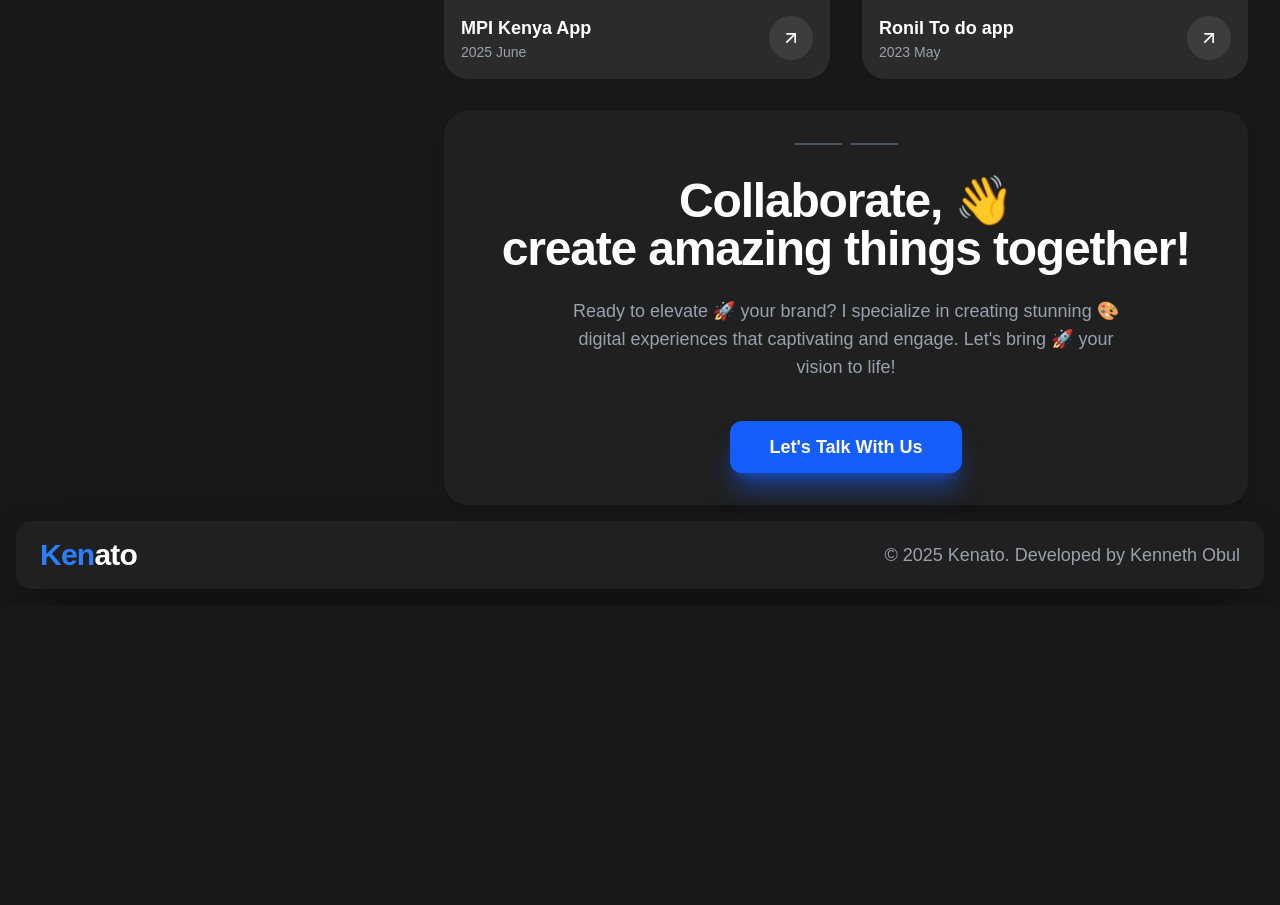
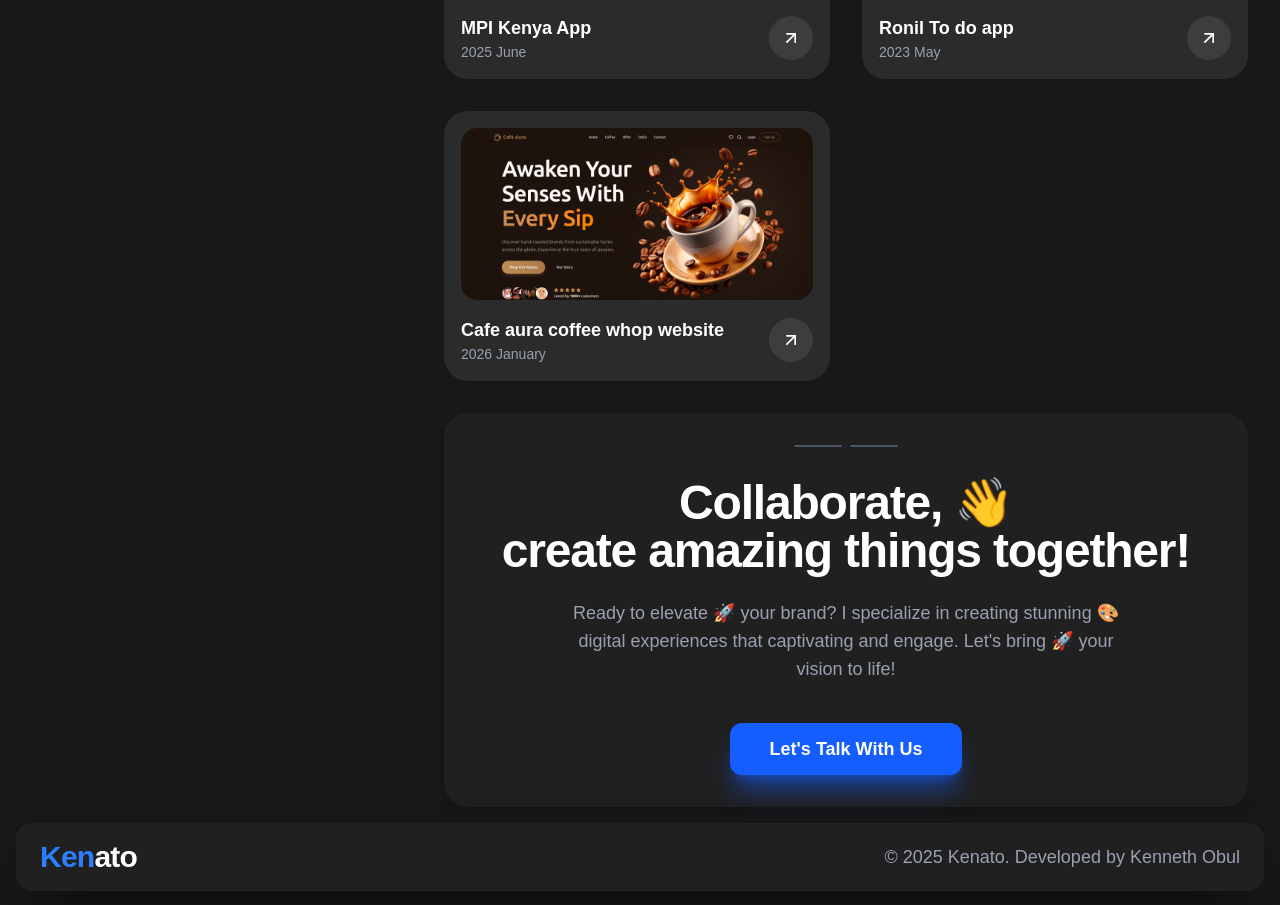
Before and after one commit to kenobultech/kenato-dev-portfolio, a Next.js app: page /works in a window 1280 px wide. Shown: the part 992-1897 px from the top of the page. Before the commit the page ends 1597 px from the top, so only its background shows below. Built offline with nearby package versions, Linux system fonts and the light colour scheme.

Commit message:
added a project

```diff
--- a/app/works/page.tsx
+++ b/app/works/page.tsx
@@ -66,6 +66,15 @@ const projectsData: Project[] = [
     liveUrl: "https://pro-to-app-frontend.vercel.app", // Placeholder URL
     delay: 0.6,
   },
+  {
+    title: "Cafe aura coffee whop website",
+    category: "Frontend Web Development",
+    date: "2026 January",
+    imagePath: "/images/project_7.png",
+    liveUrl: "https://cafe-aura-coffee-website.vercel.app", // Placeholder URL
+    delay: 0.7,
+  },
+
 ];
 
 // --- Section Header Component (for consistency) ---
```
Also changed, not shown: public/images/project_6.jpg (deleted), public/images/project_7.png (added).
